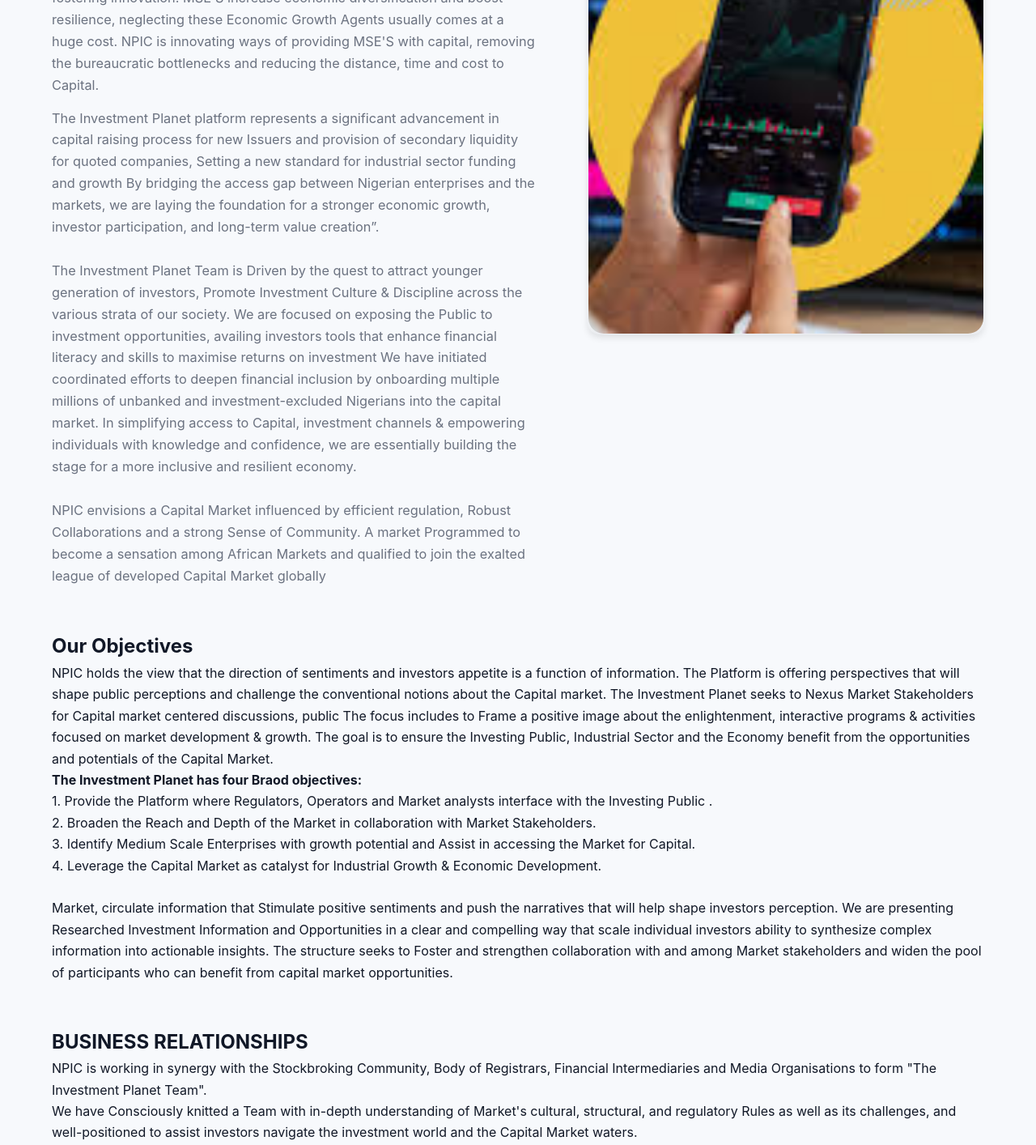
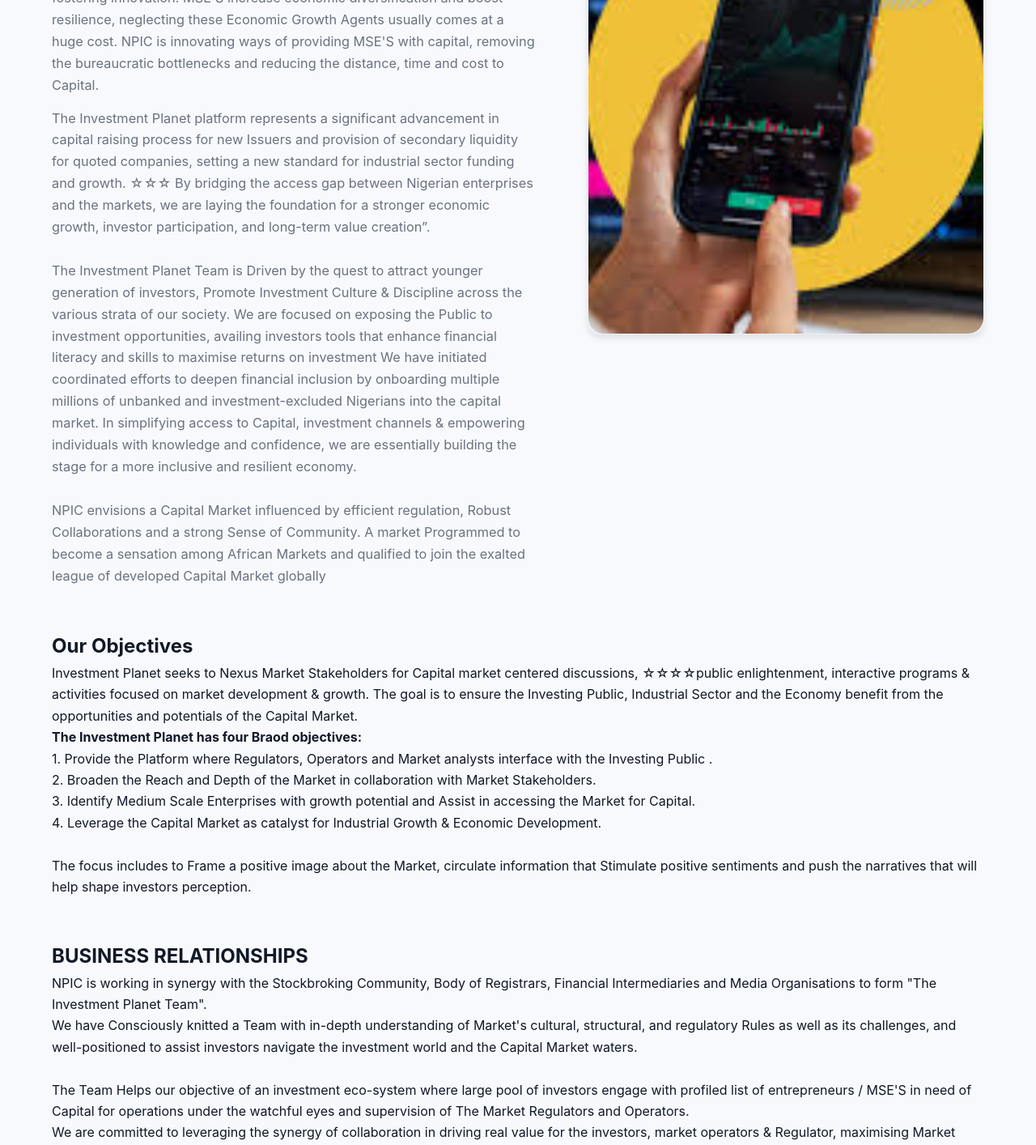
Before and after one commit to kingluise/NEWPARADIGM, a plain HTML site: page about.html in a window 1280 px wide. Shown: the part 880-2294 px from the top of the page at 81% size. Drawn offline with nearby package versions, Linux system fonts and the light colour scheme; no server answers.

Commit message:
updated content

```diff
--- a/about.html
+++ b/about.html
@@ -63,15 +63,18 @@
                       "The Investment Planet" is an Enlightenment Advisory & Advocacy Platform where Market Stakeholders and Seasoned Industry Analysts interface with the investing public to Broaden the reach & Depth of the Capital Market.
                       <br><br>
                       The Platform seeks to leverage the strength of the Capital Market and optimise its potentials as catalyst for Industrial Growth. It focuses on Medium Scale Enterprises (MSE'S), the critical component of every economic structure that provides employment opportunities,
-                       contributing to GDP and fostering innovation. MSE'S increase economic diversification and boost resilience, neglecting these Economic Growth Agents usually comes at a huge cost. NPIC is innovating ways of providing MSE'S with capital, removing the bureaucratic bottlenecks and reducing the distance, time and cost to Capital. </p>
-                    <p>The Investment Planet platform represents a significant advancement in capital raising process for new Issuers and provision of secondary liquidity for quoted companies, Setting a new standard for industrial sector funding and growth
-                      By bridging the access gap between Nigerian enterprises and the markets, we are laying the foundation for a stronger economic growth, investor participation, and long-term value creation”.
+                       contributing to GDP and fostering innovation. MSE'S increase economic diversification and boost resilience, neglecting these Economic Growth Agents usually comes at a huge cost. NPIC is innovating ways of providing
+                        MSE'S with capital, removing the bureaucratic bottlenecks and reducing the distance, time and cost to Capital. </p>
+                    <p>The Investment Planet platform represents a significant advancement in capital raising process for new Issuers and provision of secondary liquidity for quoted companies, setting a new standard for industrial sector funding and growth. ☆☆☆
+By bridging the access gap between Nigerian enterprises and the markets, we are laying the foundation for a stronger economic growth, investor participation, and long-term value creation”.
                       <br><br>
-                      The Investment Planet Team is Driven by the quest to attract younger generation of investors, Promote Investment Culture & Discipline across the various strata of our society. We are focused on exposing the Public to investment opportunities, availing investors tools that enhance financial literacy and skills to maximise returns on investment
+                      The Investment Planet Team is Driven by the quest to attract younger generation of investors, Promote Investment Culture & Discipline across the various strata of our society.
+                      We are focused on exposing the Public to investment opportunities, availing investors tools that enhance financial literacy and skills to maximise returns on investment
                       We have initiated coordinated efforts to deepen financial inclusion by onboarding multiple millions of unbanked and investment-excluded Nigerians into the capital market.
                       In simplifying access to Capital, investment channels & empowering individuals with knowledge and confidence, we are essentially building the stage for a more inclusive and resilient economy.
                       <br><br>
-                      NPIC envisions a Capital Market influenced by efficient regulation, Robust Collaborations and a strong Sense of Community. A market Programmed to become a sensation among African Markets and qualified to join the exalted league of developed Capital Market globally
+                      NPIC envisions a Capital Market influenced by efficient regulation, Robust Collaborations and a strong Sense of Community.
+                      A market Programmed to become a sensation among African Markets and qualified to join the exalted league of developed Capital Market globally
                     </p>
                 </div>
                 <div class="image">
@@ -86,20 +89,18 @@
       <div class="container">
         <div class="text">
           <h2 class="new">Our Objectives</h2>
-          <p>NPIC holds the view that the direction of sentiments and investors appetite is a function of information.
-            The Platform is offering perspectives that will shape public perceptions and challenge the conventional notions about the Capital market.
-            The Investment Planet seeks to Nexus Market Stakeholders for Capital market centered discussions, public
-            The focus includes to Frame a positive image about the enlightenment, interactive programs & activities focused on market development & growth.
-            The goal is to ensure the Investing Public, Industrial Sector and the Economy benefit from the opportunities and potentials of the Capital Market.<br>
+          <p>Investment Planet seeks to Nexus Market Stakeholders for Capital market centered discussions, ☆☆☆☆public enlightenment,
+            interactive programs & activities focused on market development & growth. The goal is to ensure the Investing Public,
+            Industrial Sector and the Economy benefit from the opportunities and potentials of the Capital Market.
+          <br>
             <strong>The Investment Planet has four Braod objectives:</strong><br>
             1. Provide the Platform where Regulators, Operators and Market analysts interface with the Investing Public .<br>
             2. Broaden the Reach and Depth of the Market in collaboration with Market Stakeholders.<br>
             3. Identify Medium Scale Enterprises with growth potential and Assist in accessing the Market for Capital.<br>
             4. Leverage the Capital Market as catalyst for Industrial Growth & Economic Development.<br>
           </p><br>
-          <p>Market, circulate information that Stimulate positive sentiments and push the narratives that will help shape investors perception.
-            We are presenting Researched Investment Information and Opportunities in a clear and compelling way that scale individual investors ability to synthesize complex information into actionable insights.
-            The structure seeks to Foster and strengthen collaboration with and among Market stakeholders and widen the pool of participants who can benefit from capital market opportunities.
+          <p>The focus includes to Frame a positive image about the Market,
+             circulate information that Stimulate positive sentiments and push the narratives that will help shape investors perception.
           </p><br><br>
           <h2 class="new"><strong>BUSINESS RELATIONSHIPS</strong> </h2>
           <p>NPIC is working in synergy with the Stockbroking Community, Body of Registrars, Financial Intermediaries and Media Organisations to form "The Investment Planet Team".<br>
```
